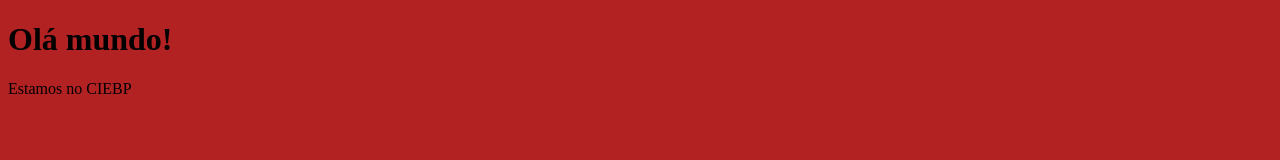
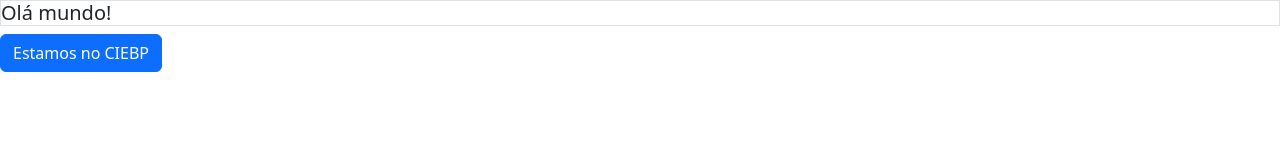
Before and after one commit to ciebpamendesprog/formacao-ciebp-, a plain HTML site: page index.html in a window 1280 px wide. Drawn offline with nearby package versions, Linux system fonts and the light colour scheme.

Commit message:
adicionamos bootstrap

```diff
--- a/index.html
+++ b/index.html
@@ -5,9 +5,18 @@
     <meta name="viewport" content="width=device-width, initial-scale=1.0">
     <title>Document</title>
     <link rel="stylesheet" href="estilo.css">
+    <link href="https://cdn.jsdelivr.net/npm/bootstrap@5.3.6/dist/css/bootstrap.min.css" rel="stylesheet" integrity="sha384-4Q6Gf2aSP4eDXB8Miphtr37CMZZQ5oXLH2yaXMJ2w8e2ZtHTl7GptT4jmndRuHDT" crossorigin="anonymous">
 </head>
 <body>
-    <h1>Olá mundo!</h1>
-    <p>Estamos no CIEBP</p>
+    <h1 class="lead border border-bottom">Olá mundo!</h1>
+    <p class="btn btn-primary">Estamos no CIEBP</p>
+
+
+
+
+
+
+
+   <script src="https://cdn.jsdelivr.net/npm/bootstrap@5.3.6/dist/js/bootstrap.bundle.min.js" integrity="sha384-j1CDi7MgGQ12Z7Qab0qlWQ/Qqz24Gc6BM0thvEMVjHnfYGF0rmFCozFSxQBxwHKO" crossorigin="anonymous"></script>
 </body>
 </html>
```
